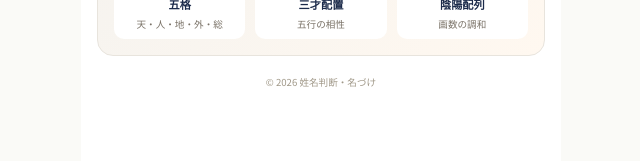
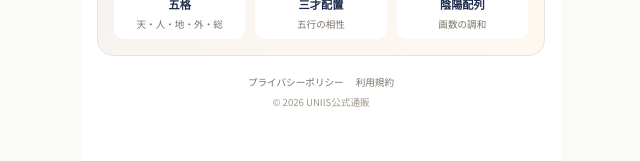
Before and after one commit to llheal/seimei-handan, a React (Vite) app: page / in a window 1280 px wide. Shown: the part 489-650 px from the top of the page, without its empty margins (319-959 px from the left). Built offline with nearby package versions, Linux system fonts and the light colour scheme; no server answers; what @line/liff would draw is missing.

Commit message:
add footer links and app icon

```diff
--- a/src/components/HomePage.jsx
+++ b/src/components/HomePage.jsx
@@ -94,7 +94,15 @@ function HomePage() {
 
                 {/* Footer */}
                 <div style={{ textAlign: 'center', fontSize: '0.6rem', color: '#A09888', paddingTop: '4px' }}>
-                    © 2026 姓名判断・名づけ
+                    <div style={{ marginBottom: '4px' }}>
+                        <a href="/privacy.html" target="_blank" rel="noopener" style={{ color: '#7A7267', textDecoration: 'none', marginRight: '12px' }}>
+                            プライバシーポリシー
+                        </a>
+                        <a href="/terms.html" target="_blank" rel="noopener" style={{ color: '#7A7267', textDecoration: 'none' }}>
+                            利用規約
+                        </a>
+                    </div>
+                    © 2026 UNIIS公式通販
                 </div>
             </div>
         </div>
```
Also changed, not shown: public/icon.png (added).
